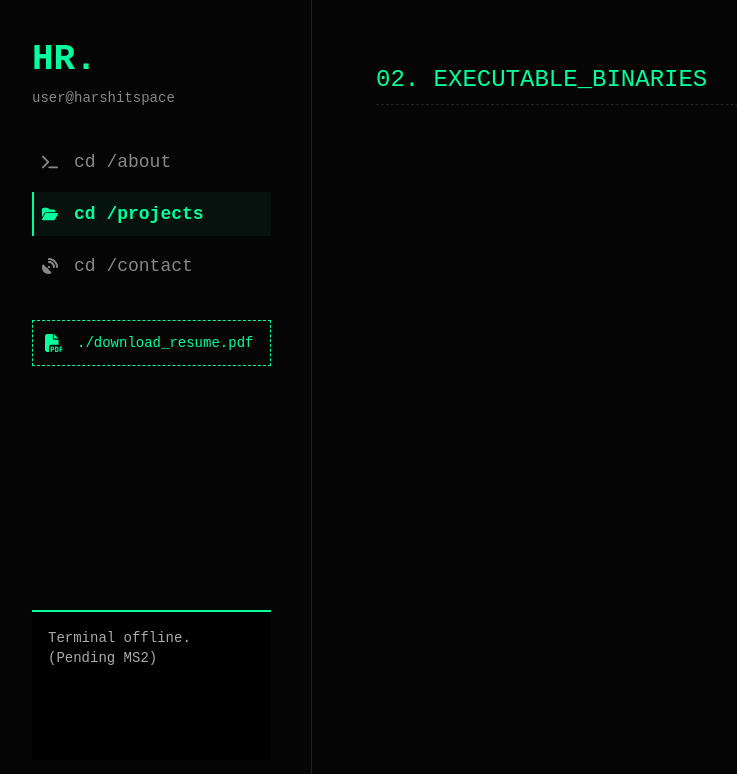
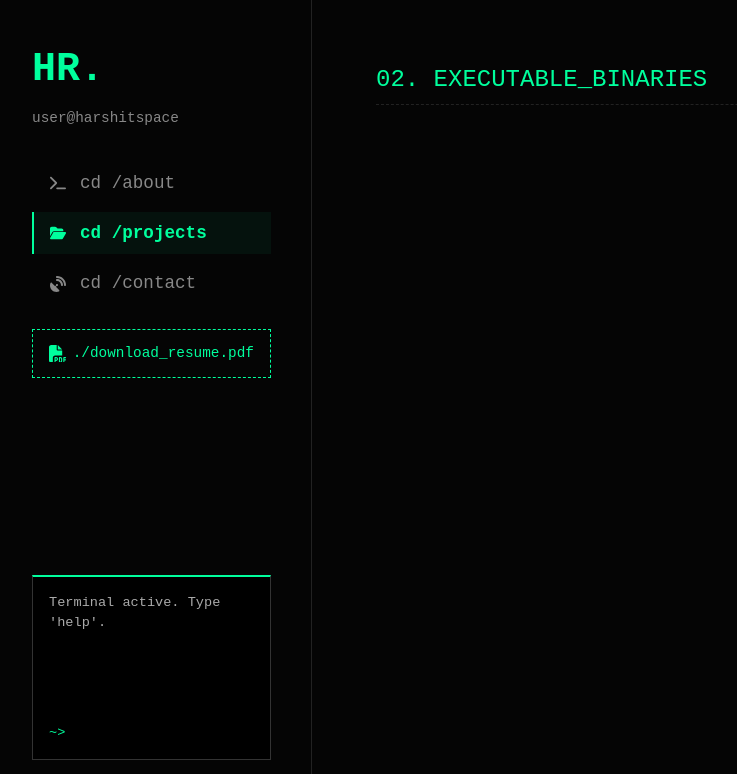
Before and after one commit to harshitspace/harshitspace-v2, a Next.js app: page /projects in a window 1280 px wide. Shown: the top 774 px of the page, without its empty margins (8-745 px from the left). Built offline with nearby package versions, Linux system fonts and the light colour scheme.

Commit message:
Feat: Build interactive CLI component with command parsing and router integration

```diff
--- a/src/app/globals.css
+++ b/src/app/globals.css
@@ -43,4 +43,15 @@
   ::-webkit-scrollbar-thumb:hover {
     background-color: var(--color-accent);
   }
+
+  /* Terminal without Scrollbar */
+  @layer utilities {
+    .scrollbar-hide::-webkit-scrollbar {
+      display: none;
+    }
+    .scrollbar-hide {
+      -ms-overflow-style: none;
+      scrollbar-width: none;
+    }
+  }
 }
--- /dev/null
+++ b/src/components/MiniTerminal.tsx
@@ -0,0 +1,141 @@
+"use client";
+
+import { useState, useRef, useEffect, KeyboardEvent } from "react";
+import { useRouter } from "next/navigation";
+
+interface OutputLine {
+  id: number;
+  type: "input" | "response" | "error";
+  text: string;
+}
+
+export default function MiniTerminal() {
+  const [output, setOutput] = useState<OutputLine[]>([
+    { id: 0, type: "response", text: "Terminal active. Type 'help'." },
+  ]);
+  const [inputValue, setInputValue] = useState("");
+  const outputRef = useRef<HTMLDivElement>(null);
+  const inputRef = useRef<HTMLInputElement>(null);
+  const router = useRouter();
+
+  // Auto-scroll to bottom whenever output changes
+  useEffect(() => {
+    if (outputRef.current) {
+      outputRef.current.scrollTop = outputRef.current.scrollHeight;
+    }
+  }, [output]);
+
+  const handleCommand = (e: KeyboardEvent<HTMLInputElement>) => {
+    if (e.key === "Enter") {
+      const cmd = inputValue.trim().toLowerCase();
+      const newId = Date.now();
+
+      // Add the user's input to the log
+      let newOutput: OutputLine[] = [
+        ...output,
+        { id: newId, type: "input", text: `~> ${cmd}` },
+      ];
+
+      let responseText = "";
+      let responseType: "response" | "error" = "response";
+
+      // Parse the command
+      switch (cmd) {
+        case "help":
+          responseText =
+            "Commands: clear, whoami, stack, cd /about, cd /projects, cat resume";
+          break;
+        case "whoami":
+          responseText = "Harshit Raj | Full-Stack Dev | harshitspace admin";
+          break;
+        case "stack":
+          responseText = "MERN, Python, FastAPI, Flask, AWS, SQLite";
+          break;
+        case "cd /about":
+          router.push("/about");
+          responseText = "Navigating to /about...";
+          break;
+        case "cd /projects":
+          router.push("/projects");
+          responseText = "Navigating to /projects...";
+          break;
+        case "cd /contact":
+          router.push("/contact");
+          responseText = "Navigating to /contact...";
+          break;
+        case "cat resume":
+        case "get resume":
+          window.open("/resume", "_blank");
+          responseText = "Opening resume.pdf securely...";
+          break;
+        case "sudo":
+          responseText = "Permission denied. Incident reported.";
+          responseType = "error";
+          break;
+        case "clear":
+          setOutput([
+            { id: 0, type: "response", text: "Terminal active. Type 'help'." },
+          ]);
+          setInputValue("");
+          return; // Exit early to clear screen
+        case "":
+          break;
+        default:
+          responseText = `Command not found: ${cmd}. Type 'help'.`;
+      }
+
+      // Add the response to the log if there is one
+      if (responseText) {
+        newOutput.push({
+          id: newId + 1,
+          type: responseType,
+          text: responseText,
+        });
+      }
+
+      setOutput(newOutput);
+      setInputValue("");
+    }
+  };
+
+  return (
+    <div
+      className="border border-[#333] border-t-2 border-t-accent bg-black p-4 h-[185px] shrink-0 flex flex-col text-[0.85rem] cursor-text transition-all duration-300 w-full"
+      onClick={() => inputRef.current?.focus()}
+    >
+      <div
+        ref={outputRef}
+        className="flex-grow overflow-y-auto mb-2 font-mono scrollbar-hide"
+      >
+        {output.map((line) => (
+          <p
+            key={line.id}
+            className={`mb-[5px] ${
+              line.type === "input"
+                ? "text-white"
+                : line.type === "error"
+                  ? "text-red-500"
+                  : "text-[#aaa]"
+            }`}
+          >
+            {line.text}
+          </p>
+        ))}
+      </div>
+
+      <div className="flex items-center text-accent font-mono shrink-0">
+        <span className="mr-2">{"~>"}</span>
+        <input
+          ref={inputRef}
+          type="text"
+          value={inputValue}
+          onChange={(e) => setInputValue(e.target.value)}
+          onKeyDown={handleCommand}
+          autoComplete="off"
+          spellCheck="false"
+          className="bg-transparent border-none text-text outline-none flex-grow w-full"
+        />
+      </div>
+    </div>
+  );
+}
--- a/src/components/Sidebar.tsx
+++ b/src/components/Sidebar.tsx
@@ -8,6 +8,7 @@ import {
   FaSatelliteDish,
   FaFilePdf,
 } from "react-icons/fa6";
+import MiniTerminal from "./MiniTerminal";
 
 export default function Sidebar() {
   const pathname = usePathname();
@@ -20,14 +21,14 @@ export default function Sidebar() {
 
   return (
     <aside className="fixed top-0 left-0 h-screen w-[320px] border-r border-border-dark bg-bg p-10 flex flex-col justify-between z-40 transition-all duration-300">
-      <div className="sidebar-top flex flex-col w-full">
+      <div className="flex flex-col w-full">
         <Link
           href="/about"
-          className="text-4xl font-bold text-accent mb-2 cursor-pointer"
+          className="text-[2.5rem] font-bold text-accent mb-2 cursor-pointer block"
         >
           HR.
         </Link>
-        <div className="text-[#888] text-sm mb-8">user@harshitspace</div>
+        <div className="text-[#888] text-[0.9rem] mb-8">user@harshitspace</div>
 
         <nav className="flex flex-col gap-2 w-full">
           {navLinks.map((link) => {
@@ -36,13 +37,15 @@ export default function Sidebar() {
               <Link
                 key={link.name}
                 href={link.path}
-                className={`flex items-center p-2 text-lg transition-all duration-200 border-l-2 ${
+                className={`flex items-center py-2 px-4 text-[1.1rem] transition-all duration-200 border-l-2 ${
                   isActive
                     ? "text-accent border-accent bg-accent/5 font-bold"
                     : "text-[#888] border-transparent hover:text-text hover:bg-white/5"
                 }`}
               >
-                <span className="w-8 text-base">{link.icon}</span>
+                <span className="w-[30px] text-[1rem] flex justify-start">
+                  {link.icon}
+                </span>
                 <span>{link.name}</span>
               </Link>
             );
@@ -53,19 +56,16 @@ export default function Sidebar() {
           href="/resume"
           target="_blank"
           rel="noopener noreferrer"
-          className="mt-8 flex items-center bg-transparent border border-dashed border-accent text-accent p-3 cursor-pointer text-sm transition-all duration-300 hover:bg-accent/10 hover:shadow-[0_0_10px_rgba(0,255,157,0.2)]"
+          className="mt-6 flex items-center bg-transparent border border-dashed border-accent text-accent py-[0.8rem] px-4 cursor-pointer text-[0.9rem] transition-all duration-300 hover:bg-accent/10 hover:shadow-[0_0_10px_rgba(0,255,157,0.2)]"
         >
-          <span className="w-8 text-lg">
+          <span className="w-[30px] text-[1.1rem] flex justify-start">
             <FaFilePdf />
           </span>
           <span>./download_resume.pdf</span>
         </a>
       </div>
 
-      {/* Placeholder for Checkpoint 2: The Mini-Terminal */}
-      <div className="border-t-2 border-accent bg-black p-4 h-[150px] flex flex-col text-sm text-[#aaa]">
-        <p>Terminal offline. (Pending MS2)</p>
-      </div>
+      <MiniTerminal />
     </aside>
   );
 }
```
